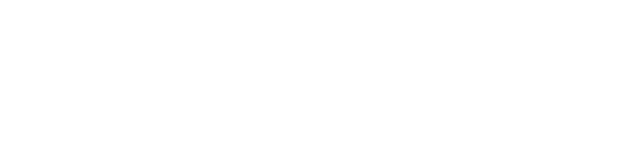
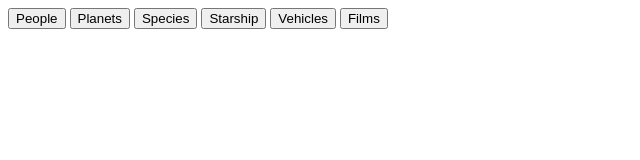
Before and after one commit to Shazaiib47/ajax-test, a plain HTML site: page index.html in a window 1280 px wide. Shown: the whole page, without its empty margins (0-640 px from the left). Drawn offline with Linux system fonts and the light colour scheme.

Commit message:
Final Ajax Commit

```diff
--- a/index.html
+++ b/index.html
@@ -6,7 +6,15 @@
     <script type="text/javascript" src="main.js"></script>
     <title>Ajax Test</title>
 </head>
+
 <body>
+    <button onclick="writeToDocument('https://ci-swapi.herokuapp.com/api/people')">People</button>
+    <button onclick="writeToDocument('https://ci-swapi.herokuapp.com/api/planets')">Planets</button>
+    <button onclick="writeToDocument('https://ci-swapi.herokuapp.com/api/species')">Species</button>
+    <button onclick="writeToDocument('https://ci-swapi.herokuapp.com/api/starships')">Starship</button>
+    <button onclick="writeToDocument('https://ci-swapi.herokuapp.com/api/vehicles')">Vehicles</button>
+    <button onclick="writeToDocument('https://ci-swapi.herokuapp.com/api/films')">Films</button>
     <div id="data"></div>
 </body>
+
 </html>
```
